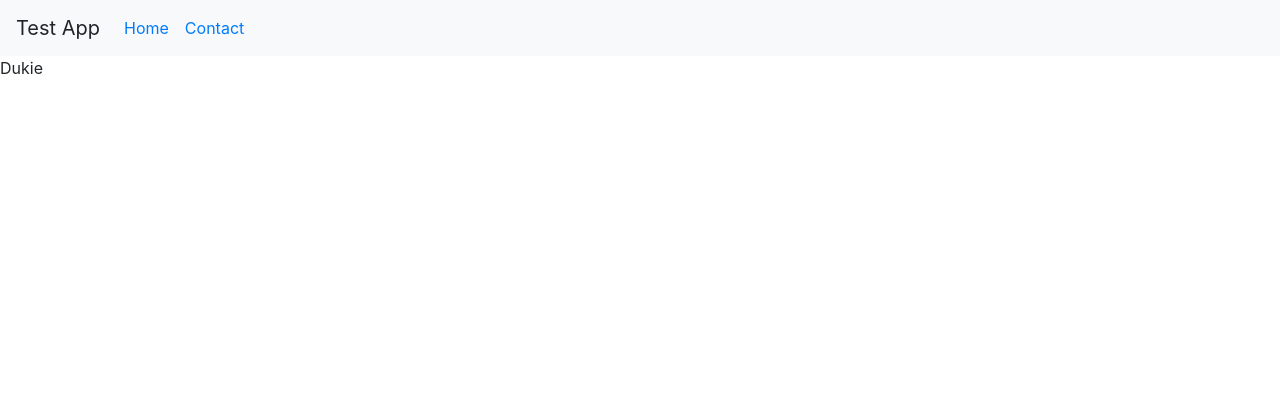
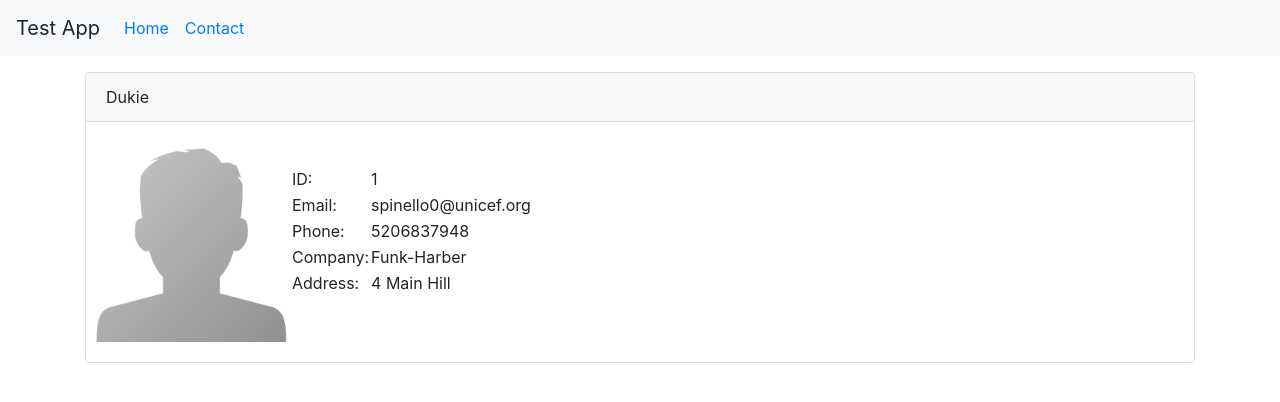
Before and after one commit to orewaafif/profile-app, an Angular app: page /contact/1/view in a window 1280 px wide. Shown: the top 402 px of the page. Built offline with nearby package versions, Linux system fonts and the light colour scheme.

Commit message:
Create details view with bootstrap

```diff
--- a/src/app/details/details.component.html
+++ b/src/app/details/details.component.html
@@ -1,3 +1,26 @@
-<p>
-  {{selected.name}}
-</p>
+<div class="container">
+  <div class="card-details">
+    <div class="card">
+      <div class="card-header">{{selected.name}}</div>
+
+      <div class="card-body">
+        <div class="center-block">
+          <div class="row">
+            <div class="col-xs-4">
+                <img class="card-img-top " src="../../assets/765-default-avatar.png">
+            </div>
+            <div class="col-xs-8">
+              <table>
+                <tr><td>ID: </td><td> {{selected.id}}</td></tr>
+                <tr><td>Email: </td><td> {{selected.email}}</td></tr>
+                <tr><td>Phone: </td><td> {{selected.phone}}</td></tr>
+                <tr><td>Company: </td><td> {{selected.company}}</td></tr>
+                <tr><td>Address: </td><td> {{selected.address}}</td></tr>
+              </table>
+            </div>
+          </div>
+        </div>
+      </div>
+    </div>
+  </div>
+</div>
--- a/src/styles.scss
+++ b/src/styles.scss
@@ -6,6 +6,15 @@
     margin-top: 16px;
 }
 
+.card-img-top{
+    height: 200px;
+    width: auto;
+}
+
+.col-xs-8{
+    padding-top: 24px;
+}
+
 .merepek{
     width: 100%;
     text-align: center;
```
Also changed, not shown: src/assets/765-default-avatar.png (added).
